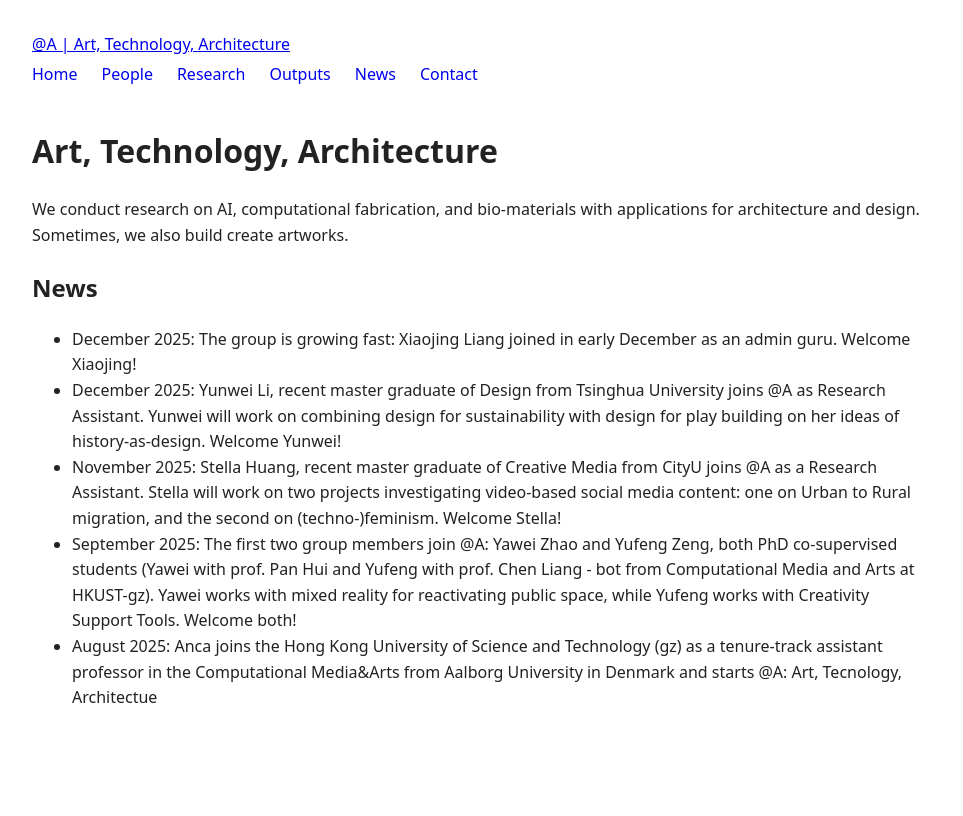
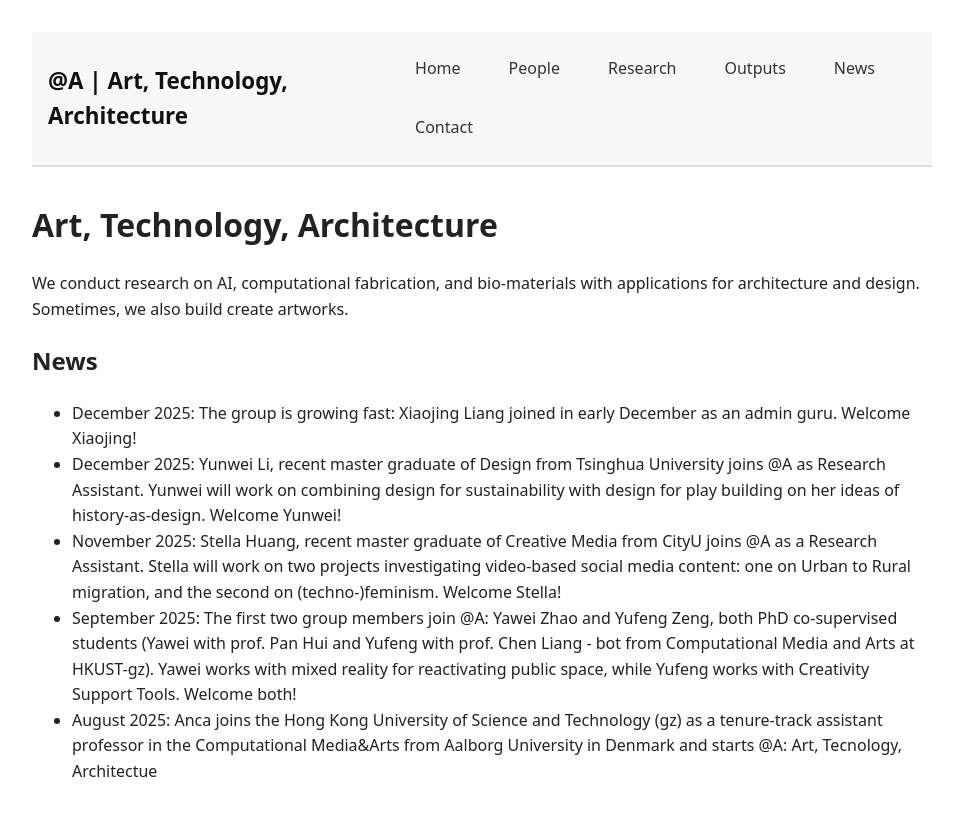
Before and after one commit to anqua/at-a, a Jekyll site: the page built from index.md, in a window 1280 px wide. Shown: the top 816 px of the page, without its empty margins (158-1121 px from the left). Built offline with Jekyll 4.4.1, drawn with Linux system fonts in a browser that asks for light colours.

Commit message:
Update style.css

```diff
--- a/assets/css/style.css
+++ b/assets/css/style.css
@@ -12,6 +12,40 @@ header {
   margin-bottom: 2rem;
 
 }
+
+.site-header {
+  background-color: #f7f7f7;
+  border-bottom: 2px solid #ddd;
+}
+
+.header-inner {
+  max-width: 1100px;
+  margin: 0 auto;
+  padding: 1.2em 1em;
+  display: flex;
+  justify-content: space-between;
+  align-items: center;
+}
+
+.site-title a {
+  font-size: 1.4em;
+  font-weight: 600;
+  text-decoration: none;
+  color: #111;
+}
+
+.site-nav a {
+  margin-left: 1.5em;
+  text-decoration: none;
+  color: #333;
+  font-weight: 500;
+}
+
+.site-nav a:hover {
+  text-decoration: underline;
+}
+
+
 
 nav {
   display: flex;
```
